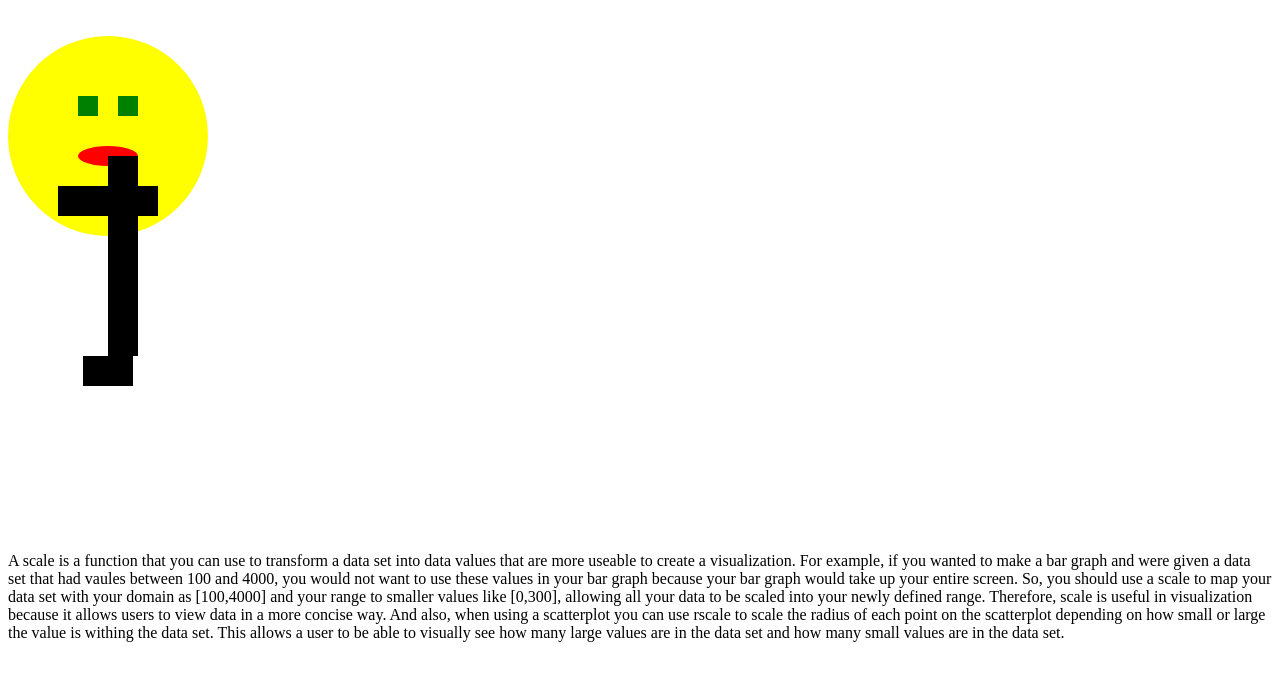
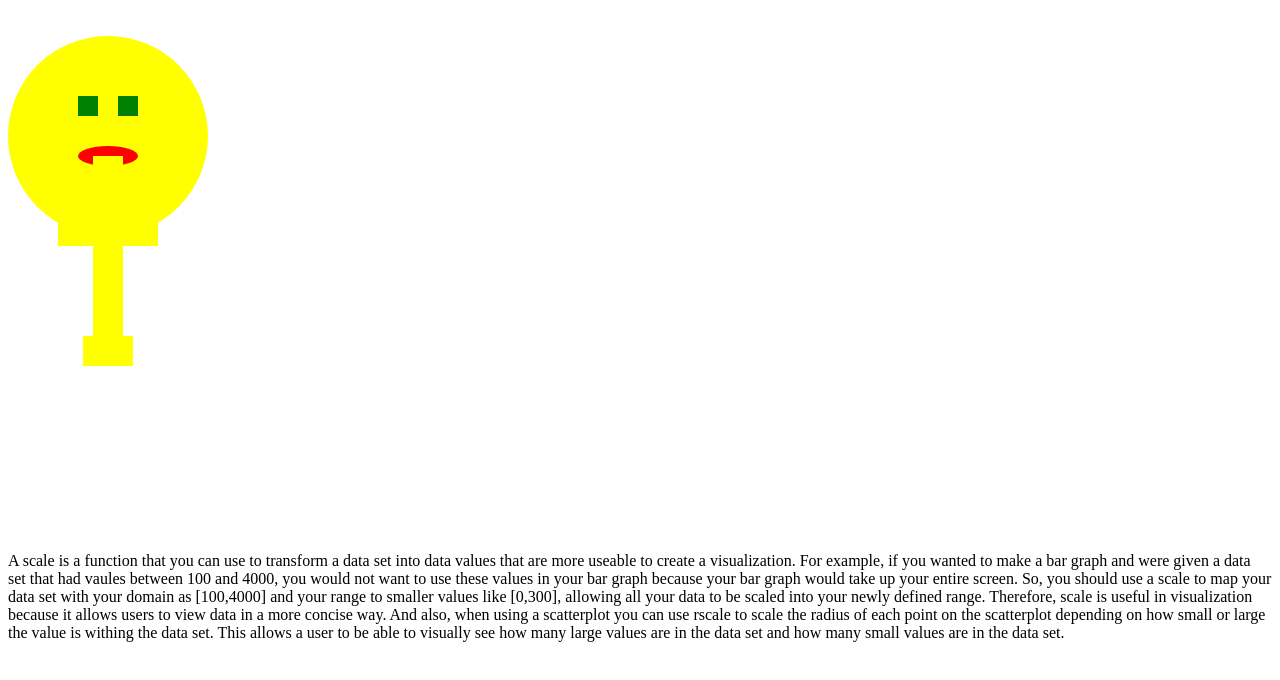
Before and after one commit to matherlyr/SVGPrep, a plain HTML site: page index.html in a window 1280 px wide. Shown: the part 48-728 px from the top of the page. Drawn offline with Linux system fonts and the light colour scheme.

Commit message:
Update index.html

```diff
--- a/index.html
+++ b/index.html
@@ -7,9 +7,9 @@
   <rect x="70" y="60" width="20" height="20" fill="green"/>
   <rect x="110" y="60" width="20" height="20" fill="green"/>
   <ellipse cx="100" cy="120" rx="30" ry="10" fill="red"/>
-  <rect x="100" y="120" width="30" height="200"/>
-  <rect x="50" y="150" width="100" height="30"/>
-  <rect x="75" y="320" width="50" height="30"/>
+  <rect x="85" y="120" width="30" height="200" fill="yellow"/>
+  <rect x="50" y="180" width="100" height="30" fill="yellow"/>
+  <rect x="75" y="300" width="50" height="30" fill="yellow"/>
 </svg>
   <br>
   <p>
```
